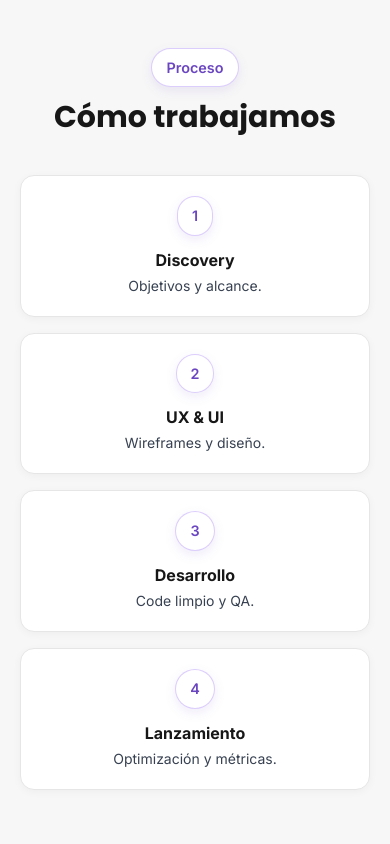
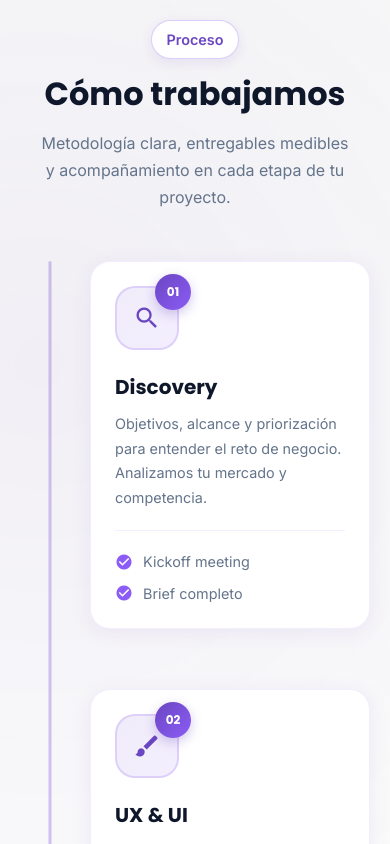
Before and after one commit to ConquestJD/neoweb, an Angular app: page /inicio in a window 390 px wide. Shown: the part 8080-8924 px from the top of the page. Built offline with nearby package versions, Linux system fonts and the light colour scheme.

Commit message:
Revamp process section in home component with enhanced layout and styling. Introduce a new design featuring a timeline of steps, improved visual elements, and responsive adjustments for better user engagement. Update HTML structure for clarity and consistency.

```diff
--- a/src/app/features/home/home.component.css
+++ b/src/app/features/home/home.component.css
@@ -638,3 +638,314 @@ section {
     align-items: center;
   }
 }
+
+/* Process Section Mejorada */
+.process-section {
+  padding: 100px 0;
+  background: linear-gradient(180deg, #f7f7f7 0%, #ffffff 100%);
+  position: relative;
+}
+
+.process-section::before {
+  content: '';
+  position: absolute;
+  top: 0;
+  left: 0;
+  right: 0;
+  bottom: 0;
+  background:
+    radial-gradient(circle at 10% 20%, rgba(107, 70, 193, 0.05), transparent 40%),
+    radial-gradient(circle at 90% 80%, rgba(139, 92, 246, 0.04), transparent 40%);
+  pointer-events: none;
+}
+
+.process-header {
+  text-align: center;
+  margin-bottom: 80px;
+  position: relative;
+  z-index: 1;
+}
+
+.process-header .pill {
+  margin: 0 auto 16px;
+  display: inline-block;
+}
+
+.process-title {
+  font-family: 'Poppins', sans-serif;
+  font-size: 2.75rem;
+  font-weight: 700;
+  color: #0f172a;
+  margin-bottom: 16px;
+  line-height: 1.2;
+}
+
+.process-subtitle {
+  font-family: 'Inter', sans-serif;
+  font-size: 1.125rem;
+  color: #64748b;
+  max-width: 600px;
+  margin: 0 auto;
+  line-height: 1.7;
+}
+
+.process-timeline-wrapper {
+  position: relative;
+  z-index: 1;
+}
+
+.process-timeline {
+  position: relative;
+  max-width: 1200px;
+  margin: 0 auto;
+}
+
+.process-line {
+  position: absolute;
+  left: 50%;
+  top: 0;
+  bottom: 0;
+  width: 3px;
+  background: linear-gradient(180deg, #6B46C1 0%, #7C3AED 50%, #8B5CF6 100%);
+  transform: translateX(-50%);
+  border-radius: 2px;
+  opacity: 0.3;
+}
+
+.process-steps {
+  display: grid;
+  grid-template-columns: repeat(2, 1fr);
+  gap: 40px;
+  position: relative;
+}
+
+.process-step {
+  position: relative;
+}
+
+.process-step:nth-child(odd) {
+  padding-right: 60px;
+}
+
+.process-step:nth-child(even) {
+  padding-left: 60px;
+  margin-top: 80px;
+}
+
+.process-step-card {
+  background: #ffffff;
+  border-radius: 20px;
+  padding: 32px;
+  box-shadow: 0 4px 20px rgba(107, 70, 193, 0.08);
+  border: 1px solid rgba(139, 92, 246, 0.1);
+  transition: all 0.4s ease;
+  position: relative;
+  overflow: hidden;
+}
+
+.process-step-card::before {
+  content: '';
+  position: absolute;
+  top: 0;
+  left: 0;
+  width: 4px;
+  height: 100%;
+  background: linear-gradient(180deg, #6B46C1 0%, #8B5CF6 100%);
+  opacity: 0;
+  transition: opacity 0.4s ease;
+}
+
+.process-step-card:hover {
+  transform: translateY(-8px);
+  box-shadow: 0 12px 40px rgba(107, 70, 193, 0.15);
+  border-color: rgba(139, 92, 246, 0.3);
+}
+
+.process-step-card:hover::before {
+  opacity: 1;
+}
+
+.process-icon-wrapper {
+  position: relative;
+  width: 80px;
+  height: 80px;
+  margin-bottom: 24px;
+}
+
+.process-icon-bg {
+  position: absolute;
+  width: 100%;
+  height: 100%;
+  background: linear-gradient(135deg, rgba(107, 70, 193, 0.1) 0%, rgba(139, 92, 246, 0.1) 100%);
+  border-radius: 20px;
+  border: 2px solid rgba(139, 92, 246, 0.2);
+  transition: all 0.4s ease;
+}
+
+.process-step-card:hover .process-icon-bg {
+  background: linear-gradient(135deg, rgba(107, 70, 193, 0.2) 0%, rgba(139, 92, 246, 0.2) 100%);
+  border-color: rgba(139, 92, 246, 0.4);
+  transform: scale(1.05);
+}
+
+.process-icon {
+  position: absolute;
+  top: 50%;
+  left: 50%;
+  transform: translate(-50%, -50%);
+  font-size: 36px;
+  color: #6B46C1;
+  z-index: 2;
+  transition: all 0.4s ease;
+}
+
+.process-step-card:hover .process-icon {
+  color: #8B5CF6;
+  transform: translate(-50%, -50%) scale(1.1);
+}
+
+.process-number {
+  position: absolute;
+  top: -12px;
+  right: -12px;
+  width: 36px;
+  height: 36px;
+  background: linear-gradient(135deg, #6B46C1 0%, #8B5CF6 100%);
+  color: #ffffff;
+  border-radius: 50%;
+  display: flex;
+  align-items: center;
+  justify-content: center;
+  font-size: 0.75rem;
+  font-weight: 700;
+  font-family: 'Poppins', sans-serif;
+  box-shadow: 0 4px 12px rgba(107, 70, 193, 0.3);
+  z-index: 3;
+}
+
+.process-content {
+  position: relative;
+  z-index: 1;
+}
+
+.process-step-title {
+  font-family: 'Poppins', sans-serif;
+  font-size: 1.5rem;
+  font-weight: 700;
+  color: #0f172a;
+  margin-bottom: 12px;
+  line-height: 1.3;
+}
+
+.process-step-description {
+  font-family: 'Inter', sans-serif;
+  font-size: 1rem;
+  color: #64748b;
+  line-height: 1.7;
+  margin-bottom: 20px;
+}
+
+.process-deliverables {
+  display: flex;
+  flex-direction: column;
+  gap: 10px;
+  padding-top: 20px;
+  border-top: 1px solid rgba(139, 92, 246, 0.1);
+}
+
+.deliverable-item {
+  display: flex;
+  align-items: center;
+  gap: 10px;
+  font-family: 'Inter', sans-serif;
+  font-size: 0.9rem;
+  color: #64748b;
+  transition: all 0.3s ease;
+}
+
+.deliverable-item .material-icons {
+  font-size: 18px;
+  color: #8B5CF6;
+  transition: all 0.3s ease;
+}
+
+.process-step-card:hover .deliverable-item {
+  color: #0f172a;
+}
+
+.process-step-card:hover .deliverable-item .material-icons {
+  color: #6B46C1;
+  transform: scale(1.1);
+}
+
+/* Responsive Process */
+@media (max-width: 968px) {
+  .process-line {
+    left: 40px;
+  }
+
+  .process-steps {
+    grid-template-columns: 1fr;
+    gap: 60px;
+  }
+
+  .process-step:nth-child(odd),
+  .process-step:nth-child(even) {
+    padding-left: 80px;
+    padding-right: 0;
+    margin-top: 0;
+  }
+
+  .process-step:not(:last-child) {
+    margin-bottom: 0;
+  }
+}
+
+@media (max-width: 640px) {
+  .process-section {
+    padding: 60px 0;
+  }
+
+  .process-header {
+    margin-bottom: 50px;
+  }
+
+  .process-title {
+    font-size: 2rem;
+  }
+
+  .process-subtitle {
+    font-size: 1rem;
+    padding: 0 16px;
+  }
+
+  .process-line {
+    left: 30px;
+  }
+
+  .process-step:nth-child(odd),
+  .process-step:nth-child(even) {
+    padding-left: 70px;
+  }
+
+  .process-step-card {
+    padding: 24px;
+  }
+
+  .process-icon-wrapper {
+    width: 64px;
+    height: 64px;
+  }
+
+  .process-icon {
+    font-size: 28px;
+  }
+
+  .process-step-title {
+    font-size: 1.25rem;
+  }
+
+  .process-step-description {
+    font-size: 0.9rem;
+  }
+}
--- a/src/app/features/home/home.component.html
+++ b/src/app/features/home/home.component.html
@@ -94,33 +94,116 @@
   </div>
 </section>
 
-<!-- Proceso (gris claro) -->
-<section class="section-muted py-16">
+<!-- Proceso (mejorado) -->
+<section class="process-section">
   <div class="container">
-    <div class="text-center mb-10">
-      <p class="pill mx-auto mb-3">Proceso</p>
-      <h2 class="text-3xl md:text-4xl font-poppins font-bold text-neutral-900">Cómo trabajamos</h2>
+    <div class="process-header">
+      <p class="pill">Proceso</p>
+      <h2 class="process-title">Cómo trabajamos</h2>
+      <p class="process-subtitle">Metodología clara, entregables medibles y acompañamiento en cada etapa de tu proyecto.</p>
     </div>
-    <div class="grid grid-cols-1 md:grid-cols-4 gap-4">
-      <div class="glass-card p-5 text-center">
-        <div class="pill mb-3">1</div>
-        <h4 class="font-bold text-neutral-900 mb-1">Discovery</h4>
-        <p class="text-gray-700 text-sm">Objetivos y alcance.</p>
-      </div>
-      <div class="glass-card p-5 text-center">
-        <div class="pill mb-3">2</div>
-        <h4 class="font-bold text-neutral-900 mb-1">UX & UI</h4>
-        <p class="text-gray-700 text-sm">Wireframes y diseño.</p>
-      </div>
-      <div class="glass-card p-5 text-center">
-        <div class="pill mb-3">3</div>
-        <h4 class="font-bold text-neutral-900 mb-1">Desarrollo</h4>
-        <p class="text-gray-700 text-sm">Code limpio y QA.</p>
-      </div>
-      <div class="glass-card p-5 text-center">
-        <div class="pill mb-3">4</div>
-        <h4 class="font-bold text-neutral-900 mb-1">Lanzamiento</h4>
-        <p class="text-gray-700 text-sm">Optimización y métricas.</p>
+
+    <div class="process-timeline-wrapper">
+      <div class="process-timeline">
+        <div class="process-line"></div>
+
+        <div class="process-steps">
+          <div class="process-step">
+            <div class="process-step-card">
+              <div class="process-icon-wrapper">
+                <div class="process-icon-bg"></div>
+                <span class="material-icons process-icon">search</span>
+                <div class="process-number">01</div>
+              </div>
+              <div class="process-content">
+                <h3 class="process-step-title">Discovery</h3>
+                <p class="process-step-description">Objetivos, alcance y priorización para entender el reto de negocio. Analizamos tu mercado y competencia.</p>
+                <div class="process-deliverables">
+                  <span class="deliverable-item">
+                    <span class="material-icons">check_circle</span>
+                    <span>Kickoff meeting</span>
+                  </span>
+                  <span class="deliverable-item">
+                    <span class="material-icons">check_circle</span>
+                    <span>Brief completo</span>
+                  </span>
+                </div>
+              </div>
+            </div>
+          </div>
+
+          <div class="process-step">
+            <div class="process-step-card">
+              <div class="process-icon-wrapper">
+                <div class="process-icon-bg"></div>
+                <span class="material-icons process-icon">brush</span>
+                <div class="process-number">02</div>
+              </div>
+              <div class="process-content">
+                <h3 class="process-step-title">UX & UI</h3>
+                <p class="process-step-description">Wireframes, diseño visual y microcopys orientados a conversión. Cada elemento pensado para generar resultados.</p>
+                <div class="process-deliverables">
+                  <span class="deliverable-item">
+                    <span class="material-icons">check_circle</span>
+                    <span>Prototipo navegable</span>
+                  </span>
+                  <span class="deliverable-item">
+                    <span class="material-icons">check_circle</span>
+                    <span>Design system</span>
+                  </span>
+                </div>
+              </div>
+            </div>
+          </div>
+
+          <div class="process-step">
+            <div class="process-step-card">
+              <div class="process-icon-wrapper">
+                <div class="process-icon-bg"></div>
+                <span class="material-icons process-icon">code</span>
+                <div class="process-number">03</div>
+              </div>
+              <div class="process-content">
+                <h3 class="process-step-title">Desarrollo</h3>
+                <p class="process-step-description">Código a medida, performance optimizado, SEO técnico y QA continuo. Desarrollo limpio y escalable.</p>
+                <div class="process-deliverables">
+                  <span class="deliverable-item">
+                    <span class="material-icons">check_circle</span>
+                    <span>Entregables parciales</span>
+                  </span>
+                  <span class="deliverable-item">
+                    <span class="material-icons">check_circle</span>
+                    <span>Code review</span>
+                  </span>
+                </div>
+              </div>
+            </div>
+          </div>
+
+          <div class="process-step">
+            <div class="process-step-card">
+              <div class="process-icon-wrapper">
+                <div class="process-icon-bg"></div>
+                <span class="material-icons process-icon">rocket_launch</span>
+                <div class="process-number">04</div>
+              </div>
+              <div class="process-content">
+                <h3 class="process-step-title">Lanzamiento</h3>
+                <p class="process-step-description">Go-live, optimización, analítica configurada y handoff con soporte cercano. Tu proyecto listo para crecer.</p>
+                <div class="process-deliverables">
+                  <span class="deliverable-item">
+                    <span class="material-icons">check_circle</span>
+                    <span>Checklist completo</span>
+                  </span>
+                  <span class="deliverable-item">
+                    <span class="material-icons">check_circle</span>
+                    <span>Métricas y reportes</span>
+                  </span>
+                </div>
+              </div>
+            </div>
+          </div>
+        </div>
       </div>
     </div>
   </div>
```
